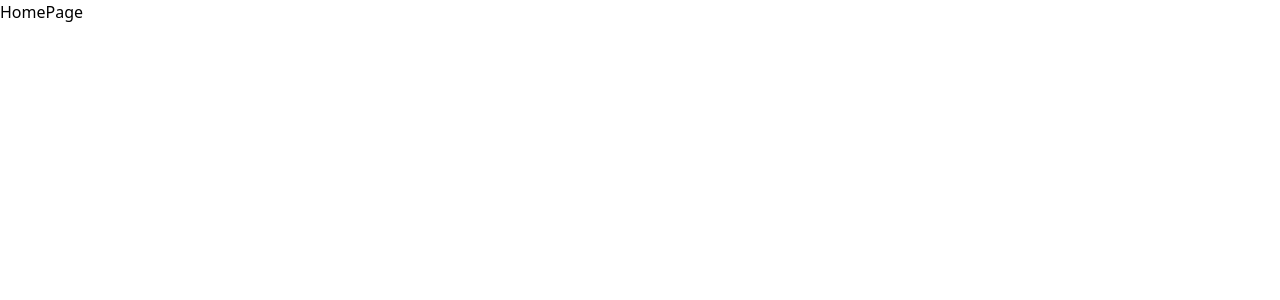
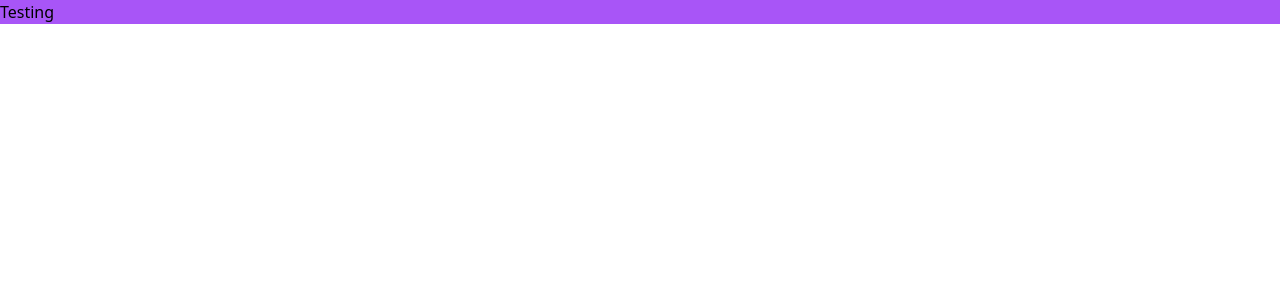
Before and after one commit to LaiaRuizM/Amazon-clone, a React (Create React App) app: page / in a window 1280 px wide. Shown: the top 300 px of the page. Built offline with nearby package versions, Linux system fonts and the light colour scheme.

Commit message:
feat: Define the container on the Amzn's HomePage with arbitrary value support

```diff
--- a/src/components/HomePage.jsx
+++ b/src/components/HomePage.jsx
@@ -1,8 +1,13 @@
 //1.- Overall layout of the homepage
+//2.- Define the container on the Amzn's HomePage with arbitrary value support
 import React from "react";
 
 const HomePage = () => {
-  return <div>HomePage</div>;
+  return (
+    <div className="bg-amazonclone-background">
+      <div className="min-w-[1000px] max-w-[1500px] bg-purple-500">Testing</div>
+    </div>
+  );
 };
 
 export default HomePage;
```
